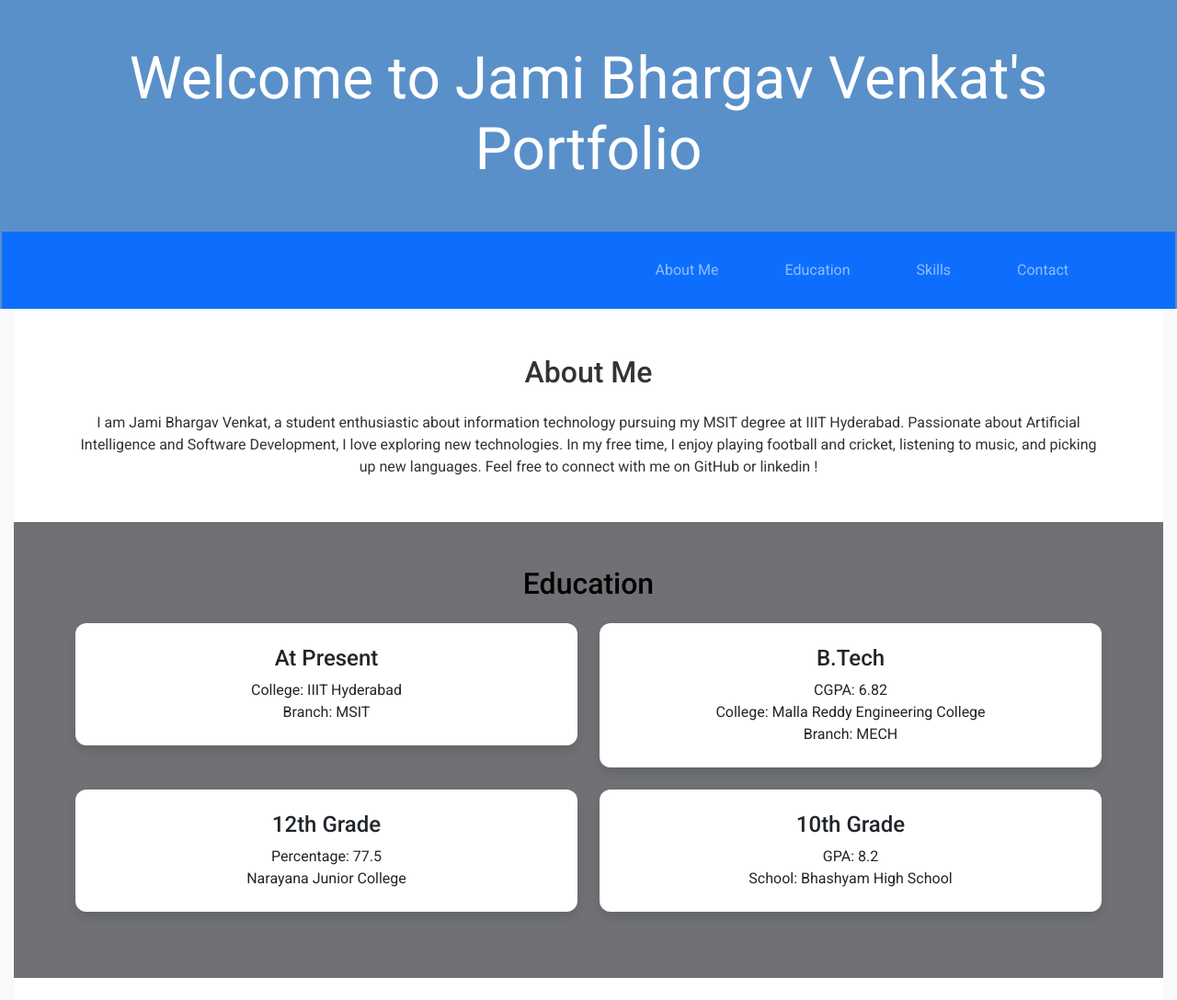
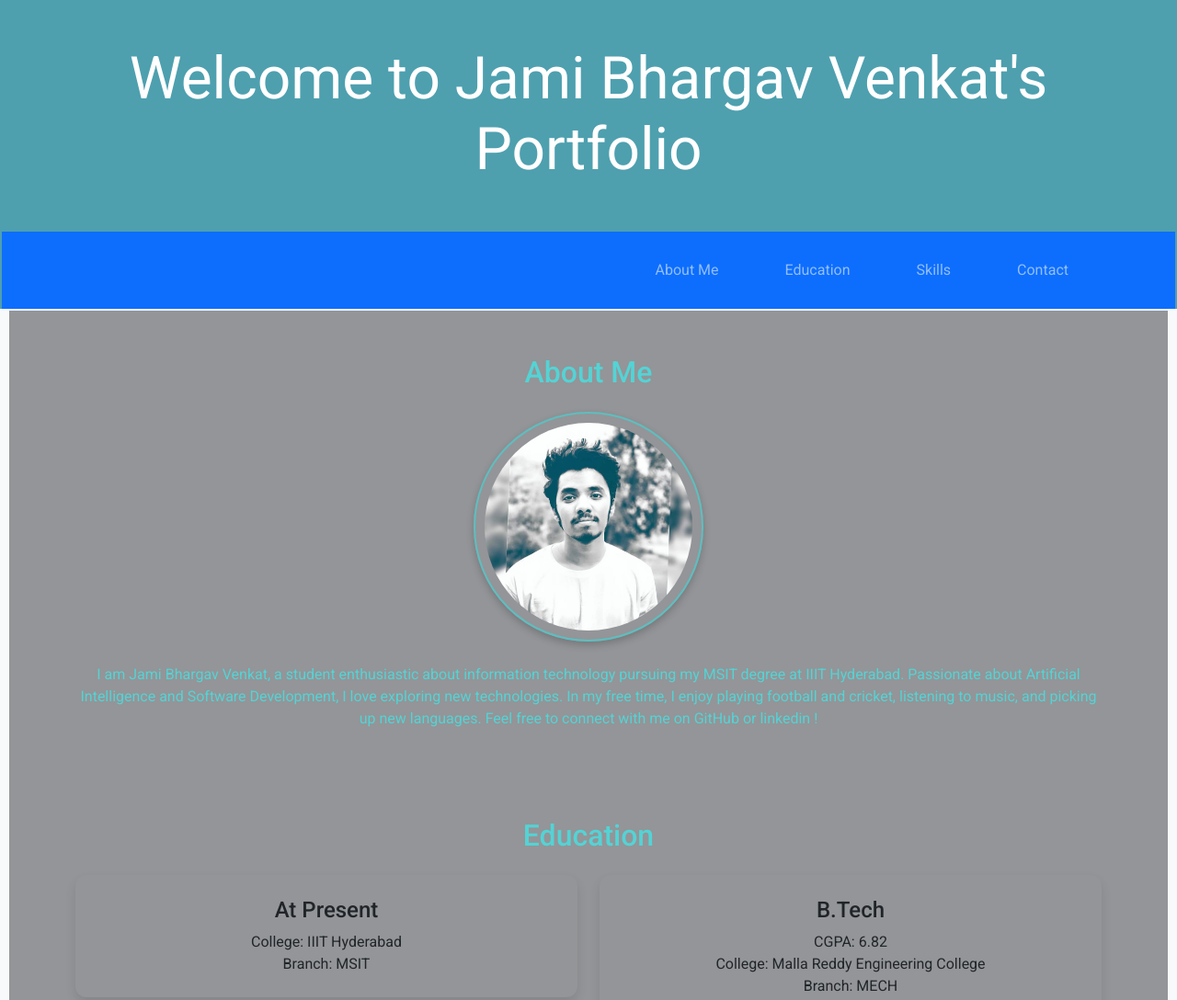
Before and after one commit to bhargavjami/portfolio, a plain HTML site: page index.html in a window 1280 px wide. Shown: the top 1088 px of the page at 92% size. Drawn offline with nearby package versions, Linux system fonts and the light colour scheme.

Commit message:
Assign-8

```diff
--- a/index.html
+++ b/index.html
@@ -42,6 +42,7 @@
         <section id="about-me" class="py-5 bg-light">
             <div class="container">
                 <h2 class="text-center mb-4">About Me</h2>
+                <img src="./WhatsApp Image 2024-09-24 at 6.17.50 PM.jpeg" alt="Jami Bhargav Venkat" class="img-fluid rounded-circle mb-4" style="width: 250px; height: 250px; padding: 10px; ">
                 <p class="text-center">I am Jami Bhargav Venkat, a student enthusiastic about information technology pursuing my MSIT degree at IIIT Hyderabad. Passionate about Artificial Intelligence and Software Development, I love exploring new technologies. In my free time, I enjoy playing football and cricket, listening to music, and picking up new languages. Feel free to connect with me on GitHub or linkedin !</p>
             </div>
         </section>
@@ -104,7 +105,6 @@
                 <div class="social-links mb-4">
                     <a href="https://github.com/bhargavjami" target="_blank" class="social-icon"><i class="fab fa-github"></i></a>
                     <a href="https://www.linkedin.com/in/jami-bhargav-venkat-0386932a1/" target="_blank" class="social-icon"><i class="fab fa-linkedin"></i></a>
-
                 </div>
                 <p class="mt-3">bhargavjami22@msitprogram.net</p>
             </div>
--- a/styles.css
+++ b/styles.css
@@ -7,12 +7,12 @@ body, h1, h2, h3, p {
 
   body {
     font-family: 'Roboto', sans-serif;
-    color: #333;
+    color: #54d3d5;
     background-color: #f8f9fa;
   }
 
   header {
-    background: #5a90ca; /* Updated header background color */
+    background: #4ea0af; /* Updated header background color */
     color: #fff;
   }
 
@@ -70,23 +70,25 @@ body, h1, h2, h3, p {
   }
 
   main {
-    padding: 0 15px;
+    padding: 0 10px;
   }
 
   section {
-    padding: 80px 0; /* Increased padding for more spacing */
+    padding: 20px 0; /* Increased padding for more spacing */
   }
 
   .bg-light {
-    background-color: #ffffff !important;
+    background-color: #939598 !important;
   }
 
   .bg-secondary {
-    background-color: #6f7174 !important;
+    background-color: #939598 !important;
+    padding-top: 20px;
+    padding-bottom: 30px;
   }
 
   .text-light {
-    color: black !important;
+    color:#54d3d5 !important;
   }
 
   .text-center {
@@ -126,8 +128,8 @@ body, h1, h2, h3, p {
   }
 
   .social-icon:hover {
-    color: #007bff;
-    transform: scale(1.1); /* Slight zoom effect on hover */
+    color: #4bc8de;
+    transform: scale(2.2); /* Slight zoom effect on hover */
   }
 
   footer {
@@ -139,6 +141,17 @@ body, h1, h2, h3, p {
     margin: 0;
     color: #ffffff;
   }
+
+    img {
+      border: 2px solid #5ebec0; /* Optional border color */
+      box-shadow: 0 4px 8px rgba(0, 0, 0, 0.2); /* Optional shadow effect */
+      border-radius: 120px;
+      display: block;
+      margin: 0 auto;
+      margin-top: 10px;
+      margin-bottom: 10px;
+    }
+
 
   /* Responsive design tweaks */
   @media (max-width: 768px) {
```
Also changed, not shown: WhatsApp Image 2024-09-24 at 6.17.50 PM.jpeg (added).
